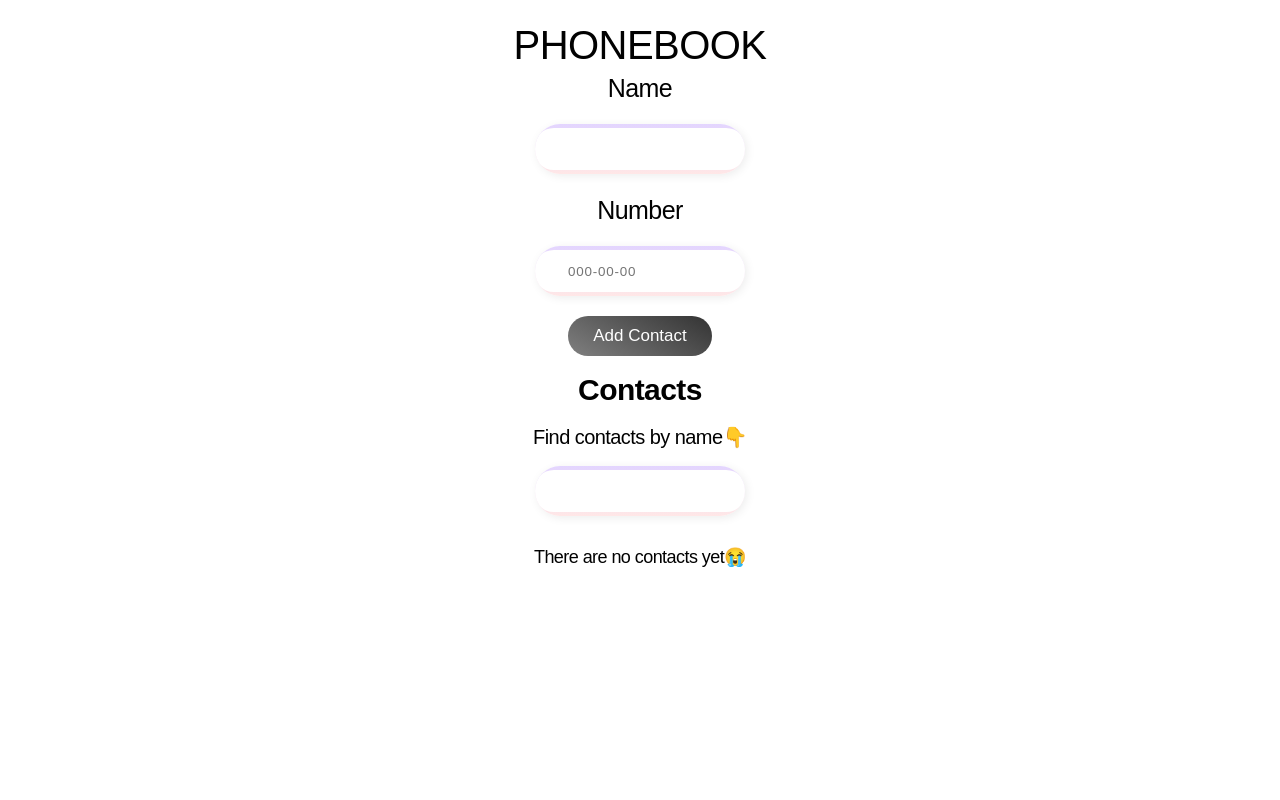
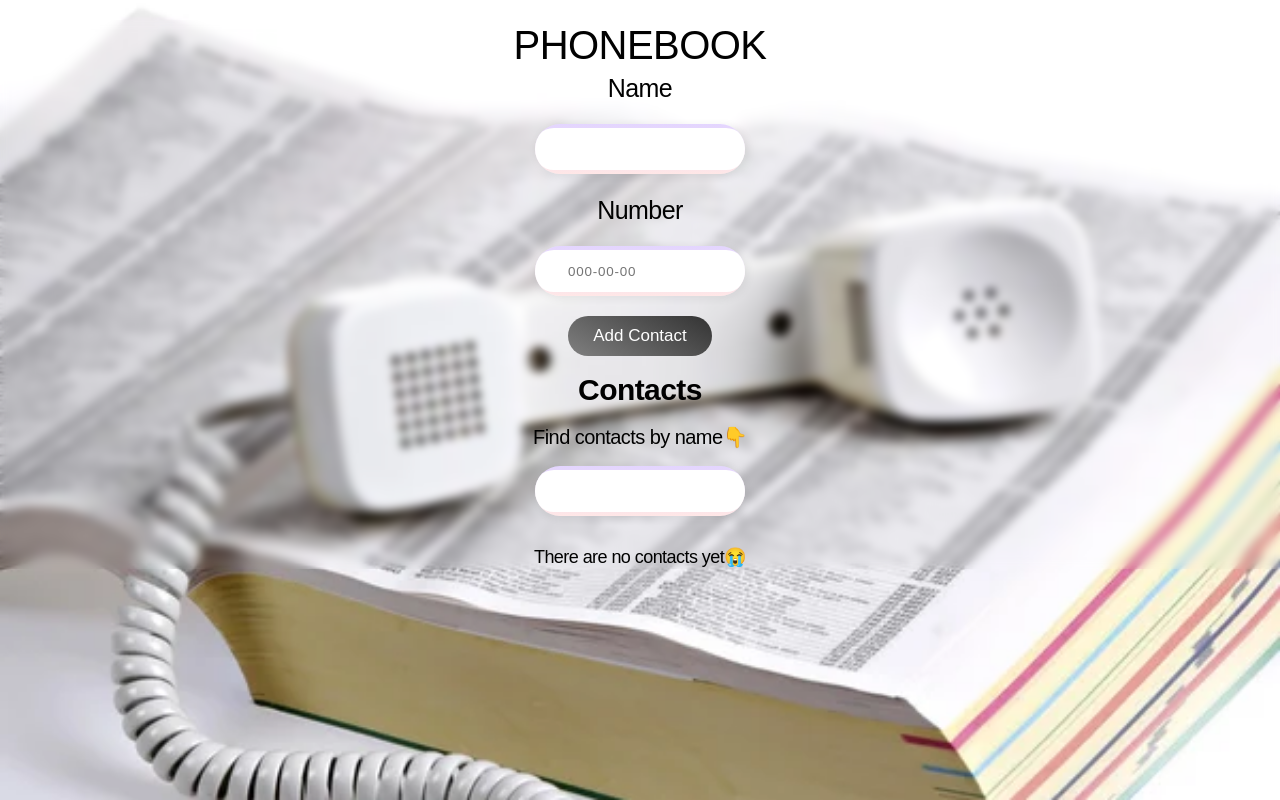
Before and after one commit to Kreal11/goit-react-hw-04-phonebook, a React (Create React App) app: page / in a window 1280 px wide. Built offline with nearby package versions, Linux system fonts and the light colour scheme.

Commit message:
add styles for bg and blur

```diff
--- a/src/index.css
+++ b/src/index.css
@@ -7,6 +7,10 @@ body {
     sans-serif;
   -webkit-font-smoothing: antialiased;
   -moz-osx-font-smoothing: grayscale;
+  background-image: url('../images/bg-image-2.jpg');
+  background-size: cover;
+  background-repeat: no-repeat;
+  backdrop-filter: blur(5px);
 }
 
 code {
@@ -123,7 +127,6 @@ body {
   line-height: 1.29;
   letter-spacing: -0.56px;
   color: var(--color-black);
-  background: var(--color-body-bg);
 }
 ol,
 ul {
```
Also changed, not shown: images/bg-image-2.jpg (added), images/bg-image.jpg (added).
